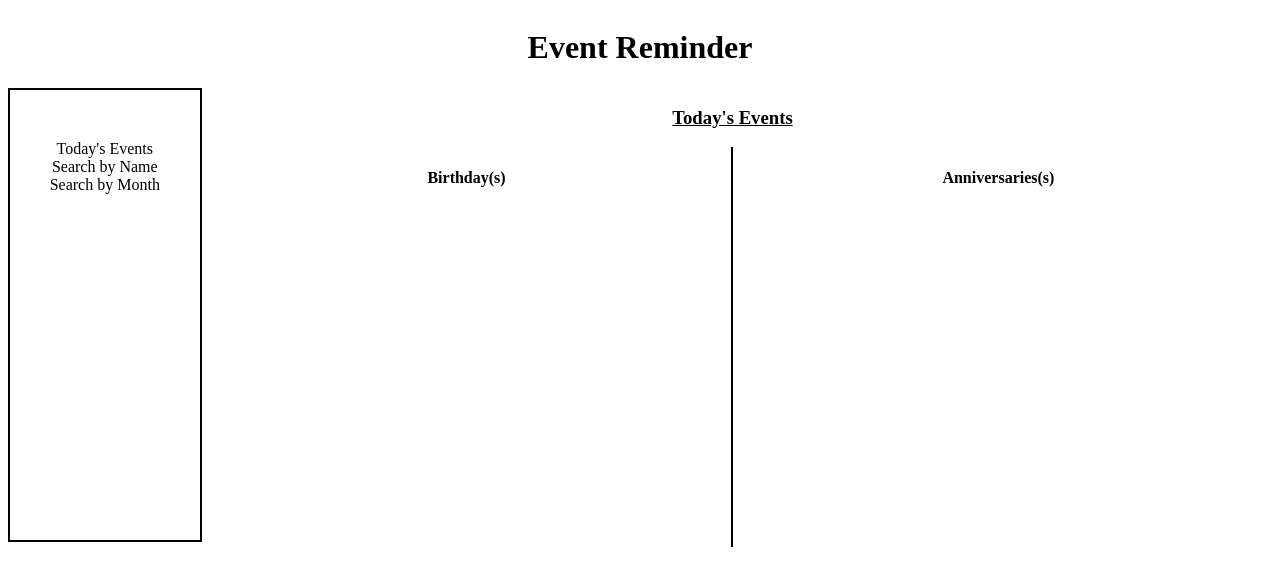
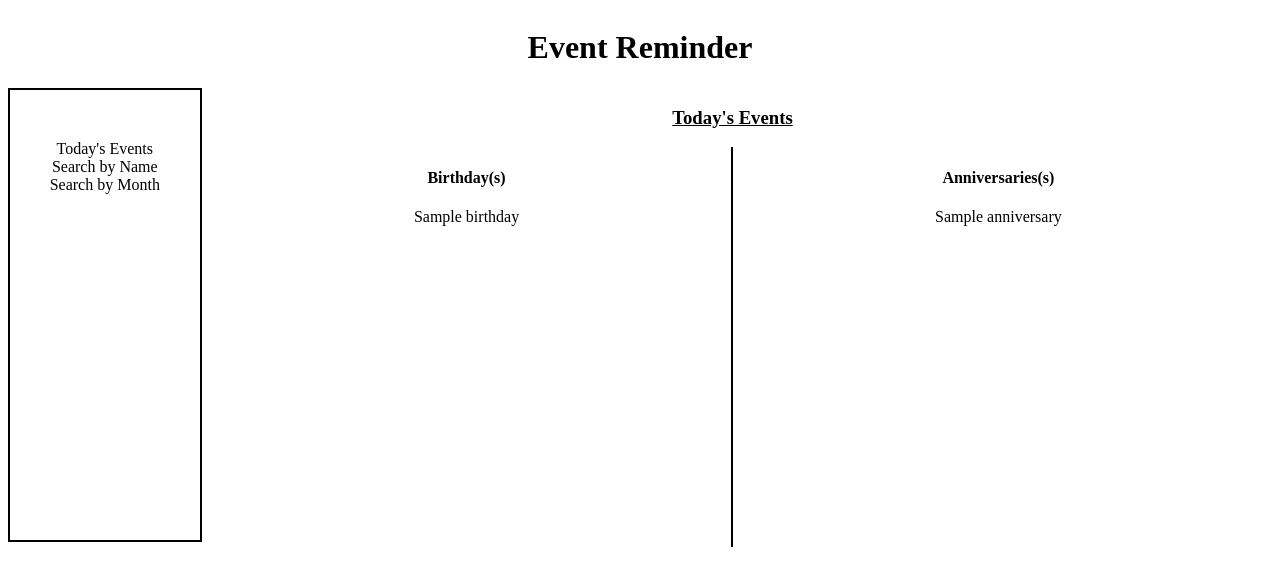
Before and after one commit to Ankush-Bhardwaj-280393/event_reminder, a Flask app: template templates/index.html in a window 1280 px wide. Shown: the top 586 px of the page. Run offline with Flask 3, Linux system fonts and the light colour scheme; the template is opened without the code that fills it: most values are stand-ins (such as "Sample title", 1, 10 or a date in 2020); parts of the project's set-up code (start-up, migrations or seed data) failed here and were passed over.

Commit message:
Adding the first draft of working code for the web app

```diff
--- a/app.py
+++ b/app.py
@@ -8,12 +8,24 @@ birthday_df=pd.read_excel("data/birthdays.xlsx")
 anniversary_df=pd.read_excel("data/anniversaries.xlsx")
 
 def filter_data():
-    pass
+    today_date=datetime.date.today().strftime("%d/%m")
+
+    birthday_df["date_only"]=birthday_df["Birthday"].apply(lambda x: x.strftime("%d/%m"))
+    anniversary_df["date_only"]=anniversary_df["Anniversary"].apply(lambda x: x.strftime("%d/%m"))
+
+    birthday_filter_df=birthday_df[birthday_df["date_only"]==today_date]
+    anniversary_filter_df=anniversary_df[anniversary_df["date_only"]==today_date]
+
+    anniversary_filter_df["pair_name"]=anniversary_filter_df["Name"]+"----"+anniversary_filter_df["Spouse"]
+
+    return birthday_filter_df["Name"],anniversary_filter_df["pair_name"]
 
 @app.route("/")
 def index_page():
-    today_date=datetime.date.today().strftime('%d/%m')
-    return render_template("index.html")
+    birthday_today,anniversary_today=filter_data()
+    return render_template("index.html",
+                           birthday_today=birthday_today,
+                           anniversary_today=anniversary_today)
 
 if __name__=="__main__":
     app.run(host="0.0.0.0", debug=True)
--- a/templates/index_main.html
+++ b/templates/index_main.html
@@ -27,9 +27,15 @@
     <div id="index_today_events">
         <div id="index_birthdays">
             <h4>Birthday(s)</h4>
+            {% for birthday in birthday_today %}
+                {{birthday}}
+            {% endfor %}
         </div>
         <div id="index_anniversaries">
             <h4>Anniversaries(s)</h4>
+            {% for anniversary in anniversary_today %}
+                {{anniversary}}
+            {% endfor %}
         </div>
     </div>
 </div>
```
Also changed, not shown: 3 other files.
